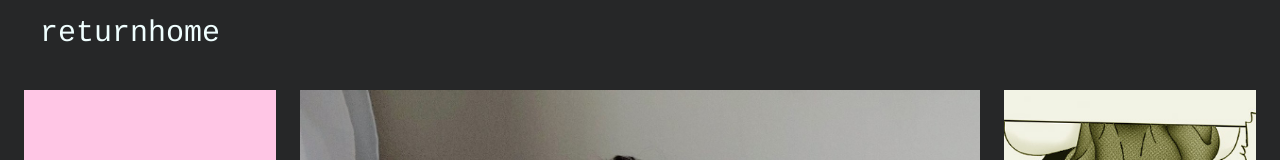
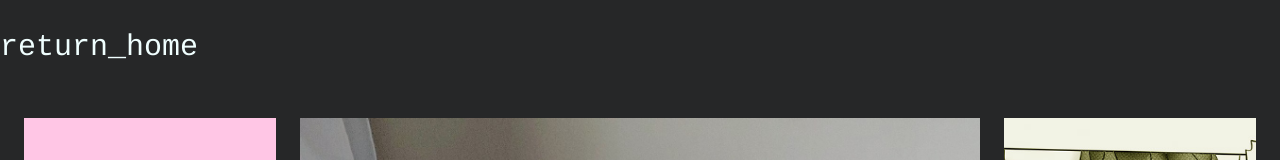
Before and after one commit to Ezekiuh/rightnow, a plain HTML site: page gallery.htm in a window 1280 px wide. Shown: the top 160 px of the page. Drawn offline with Linux system fonts and the light colour scheme.

Commit message:
yeah im pretty much done for now

```diff
--- a/gallery.htm
+++ b/gallery.htm
@@ -11,10 +11,8 @@
     </head>
 
 <body style="background-color:#262728;">
-    <ul>
-        <dt style="color:azure;font-size:30px; font-family:courier;"><a href="index.htm">returnhome</a></dt>
-       </ul>
-     </ul>
+    <p style="color:azure;font-size:30px; font-family:courier;"><a href="index.htm">return_home</a></p>
+
     <div class="image-grid">
         <img class="image-grid-col-1 image-grid-row-2" src="art1.png" alt="one">
         <img class="image-grid-col-2 image-grid-row-1" src="art2.jpg" alt="two">
```
Also changed, not shown: blank page.htm (deleted, +0 -12 lines), index.htm (+2 -0 lines).
